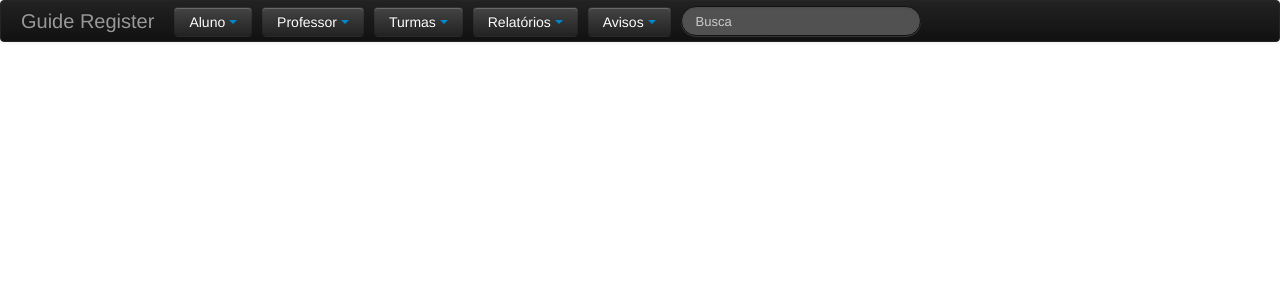
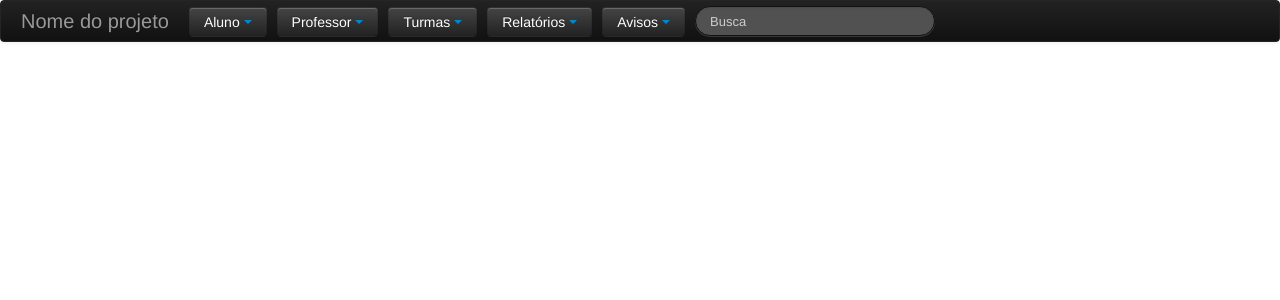
Before and after one commit to MovimentoWeb/GuideRegister, a PHP site: page / in a window 1280 px wide. Shown: the top 300 px of the page. Run offline with PHP 8.4, Linux system fonts and the light colour scheme.

Commit message:
mudança de nome do projeto

```diff
--- a/index.php
+++ b/index.php
@@ -23,7 +23,7 @@
                     </a>
 
                     <!-- Tenha certeza de deixar a marca se você quer que ela seja mostrada -->
-                    <a class="brand" href="#">Guide Register</a>
+                    <a class="brand" href="#">Nome do projeto</a>
 
                     <!-- Tudo que você queira escondido em 940px ou menos, coloque aqui -->
                     <div class="nav-collapse">
```
